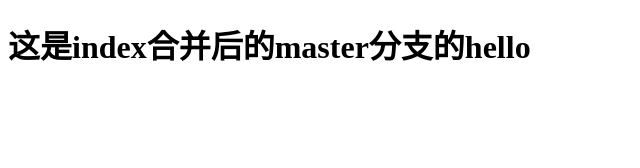
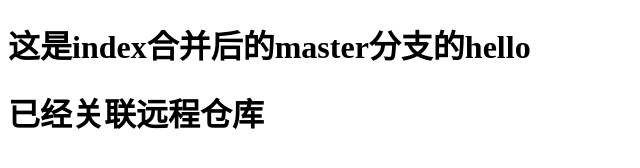
Before and after one commit to zhangbbbbbbb/project_01, a plain HTML site: page index.html in a window 1280 px wide. Shown: the whole page, without its empty margins (0-640 px from the left). Drawn offline with Linux system fonts and the light colour scheme.

Commit message:
修改index.html

```diff
--- a/index.html
+++ b/index.html
@@ -8,5 +8,6 @@
 </head>
 <body>
     <h1>这是index合并后的master分支的hello</h1>
+    <h1>已经关联远程仓库</h1>
 </body>
 </html>
```
